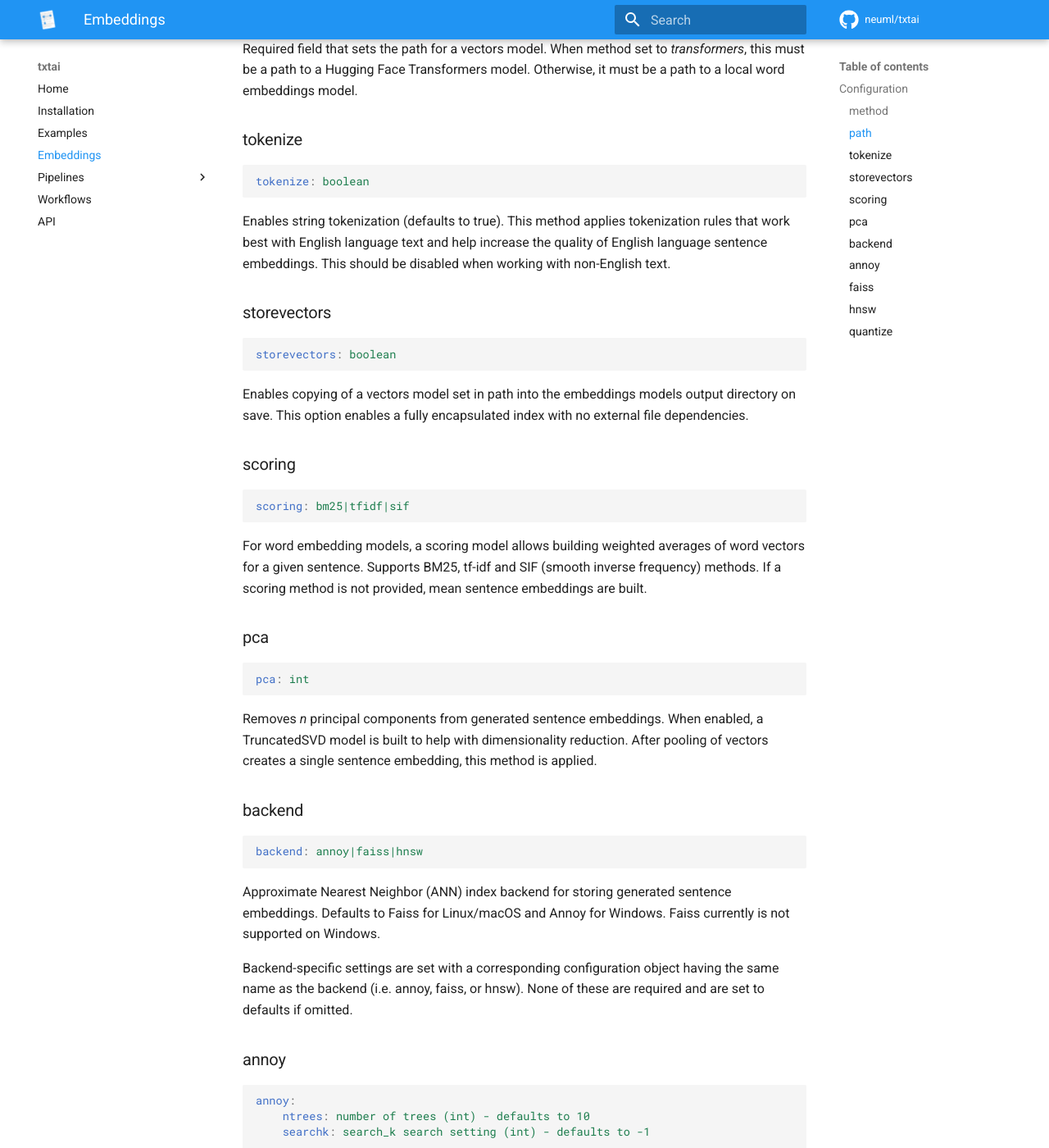
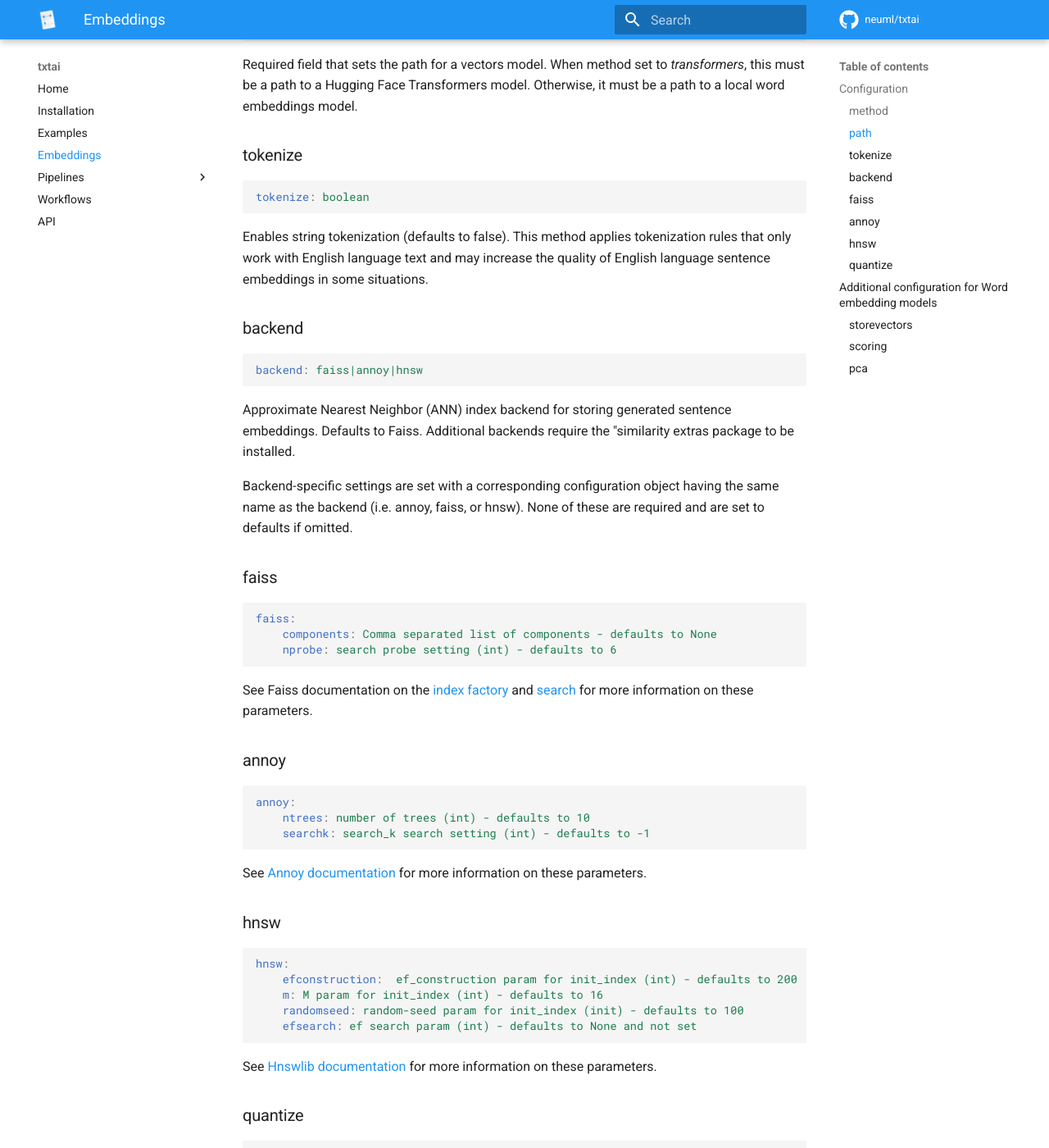
Before and after one commit to neuml/txtai, an MkDocs documentation site: the page built from docs/embeddings.md, in a window 1280 px wide and 1400 px high, scrolled down 857 px. Shown: the whole window at 82% size. Built offline with MkDocs 1.6.1 and Material for MkDocs 9.7.7, drawn with Linux system fonts in a browser that asks for light colours; comment, search, counter and statistics services are not loaded; some of the changed text lies outside the part shown.

Commit message:
Documentation updates

````diff
--- a/docs/embeddings.md
+++ b/docs/embeddings.md
@@ -6,10 +6,11 @@
 ```python
 # Transformers embeddings model
 Embeddings({"method": "transformers",
-            "path": "sentence-transformers/bert-base-nli-mean-tokens"})
+            "path": "sentence-transformers/nli-mpnet-base-v2"})
 
 # Word embeddings model
-Embeddings({"path": vectors,
+Embeddings({"method": "words",
+            "path": vectors,
             "storevectors": True,
             "scoring": "bm25",
             "pca": 3,
@@ -38,38 +40,27 @@
 tokenize: boolean
 ```
 
-Enables string tokenization (defaults to true). This method applies tokenization rules that work best with English language text and help increase the
-quality of English language sentence embeddings. This should be disabled when working with non-English text.
-
-### storevectors
-```yaml
-storevectors: boolean
-```
-
-Enables copying of a vectors model set in path into the embeddings models output directory on save. This option enables a fully encapsulated index with no external file dependencies.
-
-### scoring
-```yaml
-scoring: bm25|tfidf|sif
-```
-
-For word embedding models, a scoring model allows building weighted averages of word vectors for a given sentence. Supports BM25, tf-idf and SIF (smooth inverse frequency) methods. If a scoring method is not provided, mean sentence embeddings are built.
-
-### pca
-```yaml
-pca: int
-```
-
-Removes _n_ principal components from generated sentence embeddings. When enabled, a TruncatedSVD model is built to help with dimensionality reduction. After pooling of vectors creates a single sentence embedding, this method is applied.
+Enables string tokenization (defaults to false). This method applies tokenization rules that only work with English language text and may increase the quality of
+English language sentence embeddings in some situations.
 
 ### backend
 ```yaml
-backend: annoy|faiss|hnsw
+backend: faiss|annoy|hnsw
 ```
 
-Approximate Nearest Neighbor (ANN) index backend for storing generated sentence embeddings. Defaults to Faiss for Linux/macOS and Annoy for Windows. Faiss currently is not supported on Windows.
+Approximate Nearest Neighbor (ANN) index backend for storing generated sentence embeddings. Defaults to Faiss. Additional backends require the "similarity extras
+package to be installed.
 
 Backend-specific settings are set with a corresponding configuration object having the same name as the backend (i.e. annoy, faiss, or hnsw). None of these are required and are set to defaults if omitted.
+
+### faiss
+```yaml
+faiss:
+    components: Comma separated list of components - defaults to None
+    nprobe: search probe setting (int) - defaults to 6
+```
+
+See Faiss documentation on the [index factory](https://github.com/facebookresearch/faiss/wiki/The-index-factory) and [search](https://github.com/facebookresearch/faiss/wiki/Faster-search) for more information on these parameters.
 
 ### annoy
 ```yaml
@@ -79,15 +70,6 @@
 ```
 
 See [Annoy documentation](https://github.com/spotify/annoy#full-python-api) for more information on these parameters.
-
-### faiss
-```yaml
-faiss:
-    components: Comma separated list of components - defaults to None
-    nprobe: search probe setting (int) - defaults to 6
-```
-
-See Faiss documentation on the [index factory](https://github.com/facebookresearch/faiss/wiki/The-index-factory) and [search](https://github.com/facebookresearch/faiss/wiki/Faster-search) for more information on these parameters.
 
 ### hnsw
 ```yaml
@@ -108,6 +90,33 @@
 Enables quanitization of generated sentence embeddings. If the index backend supports it, sentence embeddings will be stored with 8-bit precision vs 32-bit.
 Only Faiss currently supports quantization.
 
+## Additional configuration for Word embedding models
+
+Word embeddings provide a good tradeoff of performance to functionality for a similarity search system. With that being said, Transformers models are making great progress in scaling performance down to smaller models and are the preferred vector backend in txtai for most cases.
+
+Word embeddings models require the [similarity](https://neuml.github.io/txtai/install/) extras package to be installed.
+
+### storevectors
+```yaml
+storevectors: boolean
+```
+
+Enables copying of a vectors model set in path into the embeddings models output directory on save. This option enables a fully encapsulated index with no external file dependencies.
+
+### scoring
+```yaml
+scoring: bm25|tfidf|sif
+```
+
+A scoring model builds weighted averages of word vectors for a given sentence. Supports BM25, TF-IDF and SIF (smooth inverse frequency) methods. If a scoring method is not provided, mean sentence embeddings are built.
+
+### pca
+```yaml
+pca: int
+```
+
+Removes _n_ principal components from generated sentence embeddings. When enabled, a TruncatedSVD model is built to help with dimensionality reduction. After pooling of vectors creates a single sentence embedding, this method is applied.
+
 ::: txtai.embeddings.Embeddings.__init__
 ::: txtai.embeddings.Embeddings.batchsearch
 ::: txtai.embeddings.Embeddings.batchsimilarity
````
Also changed, not shown: other parts of docs/embeddings.md (+2 -1 lines), docs/api.md (+1 -2 lines), docs/install.md (+52 -26 lines).
